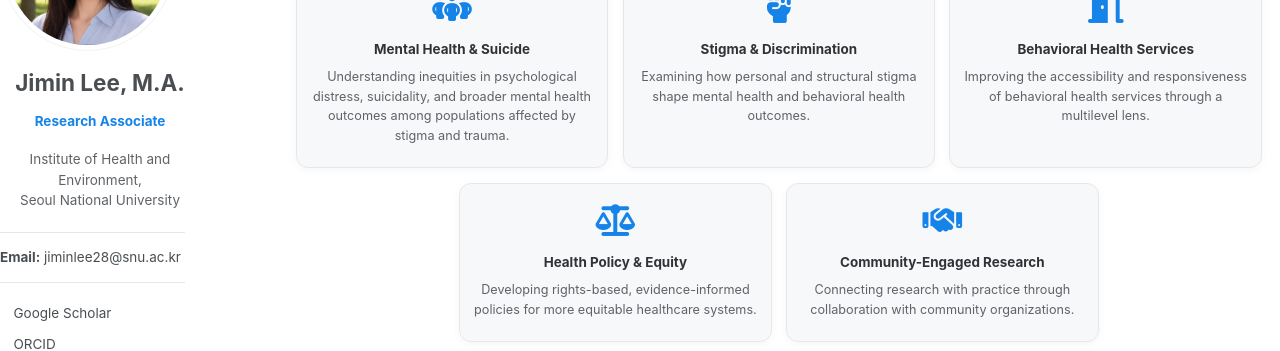
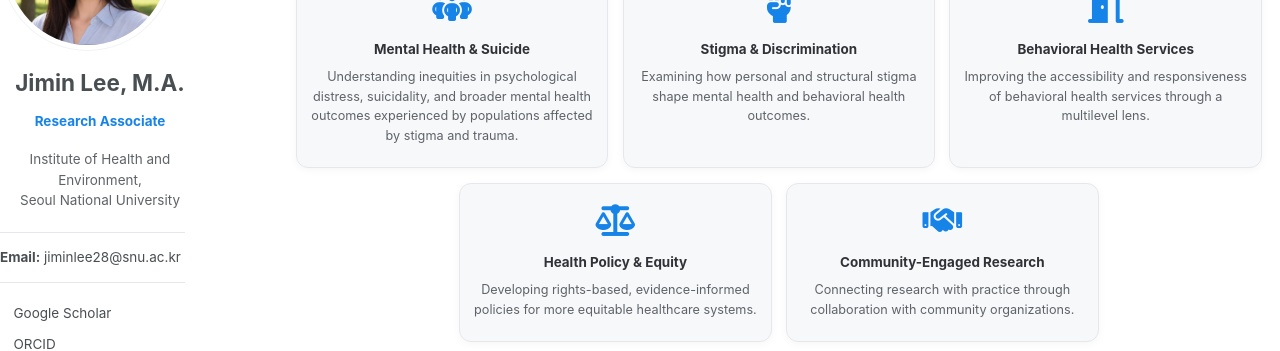
Before and after one commit to jiminlee-research/jiminlee-research.github.io, a Jekyll site: the page built from _pages/publications.html, in a window 1280 px wide and 900 px high. Shown: the part 293-644 px from the top of the window. Built offline with Jekyll 4.4.1, drawn with Linux system fonts in a browser that asks for light colours; a style sheet for code colours, icons or effects is not loaded.

Commit message:
Clarify first interest card wording
Co-Authored-By: Claude Opus 5.5 <noreply@anthropic.com>
Claude-Session: https://claude.ai/code/session_01PcjxNfDHwsJtJ6agebrJHV

```diff
--- a/_pages/publications.html
+++ b/_pages/publications.html
@@ -64,7 +64,7 @@ author_profile: true
 
 <div class="ri-head"><h2>Research Interests</h2></div>
 <div class="ri-grid">
-  <div class="ri-card"><i class="fa-solid fa-people-group" aria-hidden="true"></i><h3>Mental Health &amp; Suicide</h3><p>Understanding inequities in psychological distress, suicidality, and broader mental health outcomes among populations affected by stigma and trauma.</p></div>
+  <div class="ri-card"><i class="fa-solid fa-people-group" aria-hidden="true"></i><h3>Mental Health &amp; Suicide</h3><p>Understanding inequities in psychological distress, suicidality, and broader mental health outcomes experienced by populations affected by stigma and trauma.</p></div>
   <div class="ri-card"><i class="fa-solid fa-hand-fist" aria-hidden="true"></i><h3>Stigma &amp; Discrimination</h3><p>Examining how personal and structural stigma shape mental health and behavioral health outcomes.</p></div>
   <div class="ri-card"><i class="fa-solid fa-door-open" aria-hidden="true"></i><h3>Behavioral Health Services</h3><p>Improving the accessibility and responsiveness of behavioral health services through a multilevel lens.</p></div>
   <div class="ri-card"><i class="fa-solid fa-scale-balanced" aria-hidden="true"></i><h3>Health Policy &amp; Equity</h3><p>Developing rights-based, evidence-informed policies for more equitable healthcare systems.</p></div>
```
